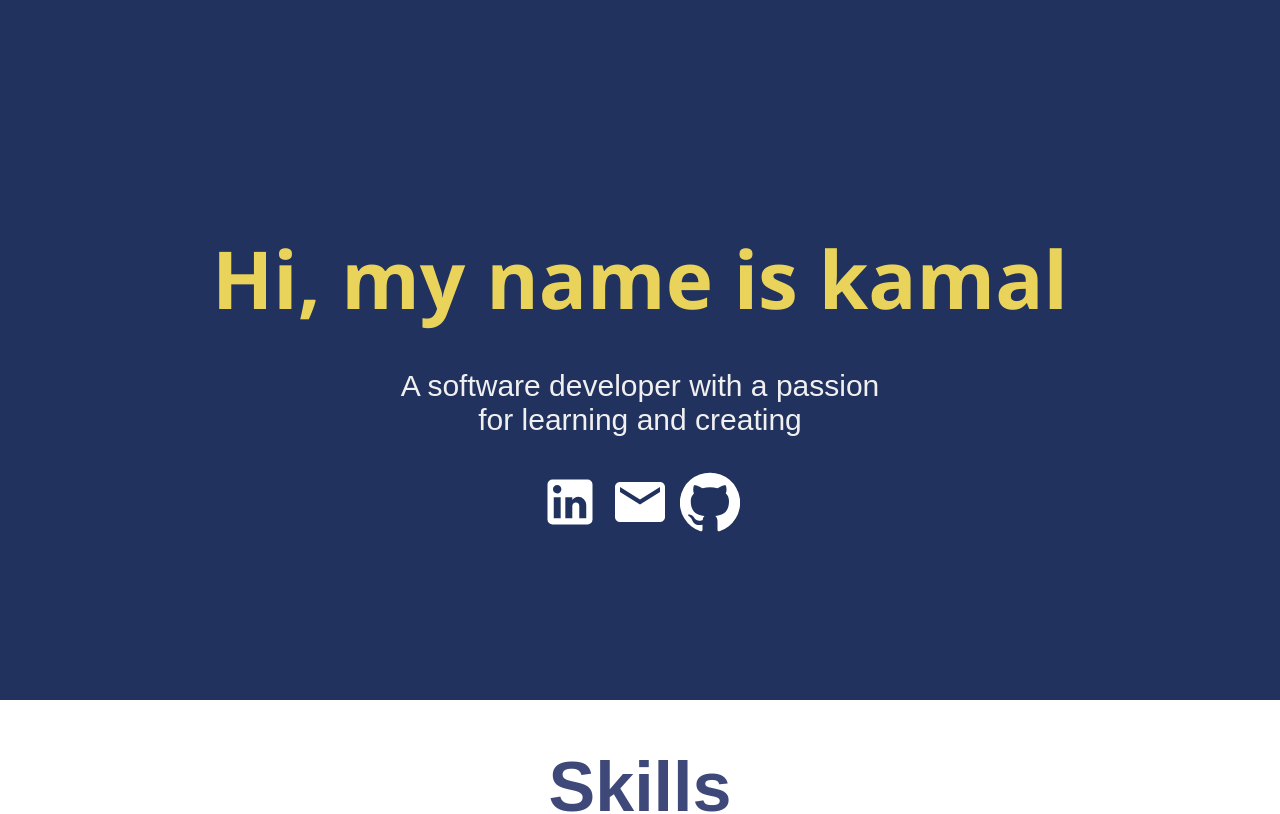
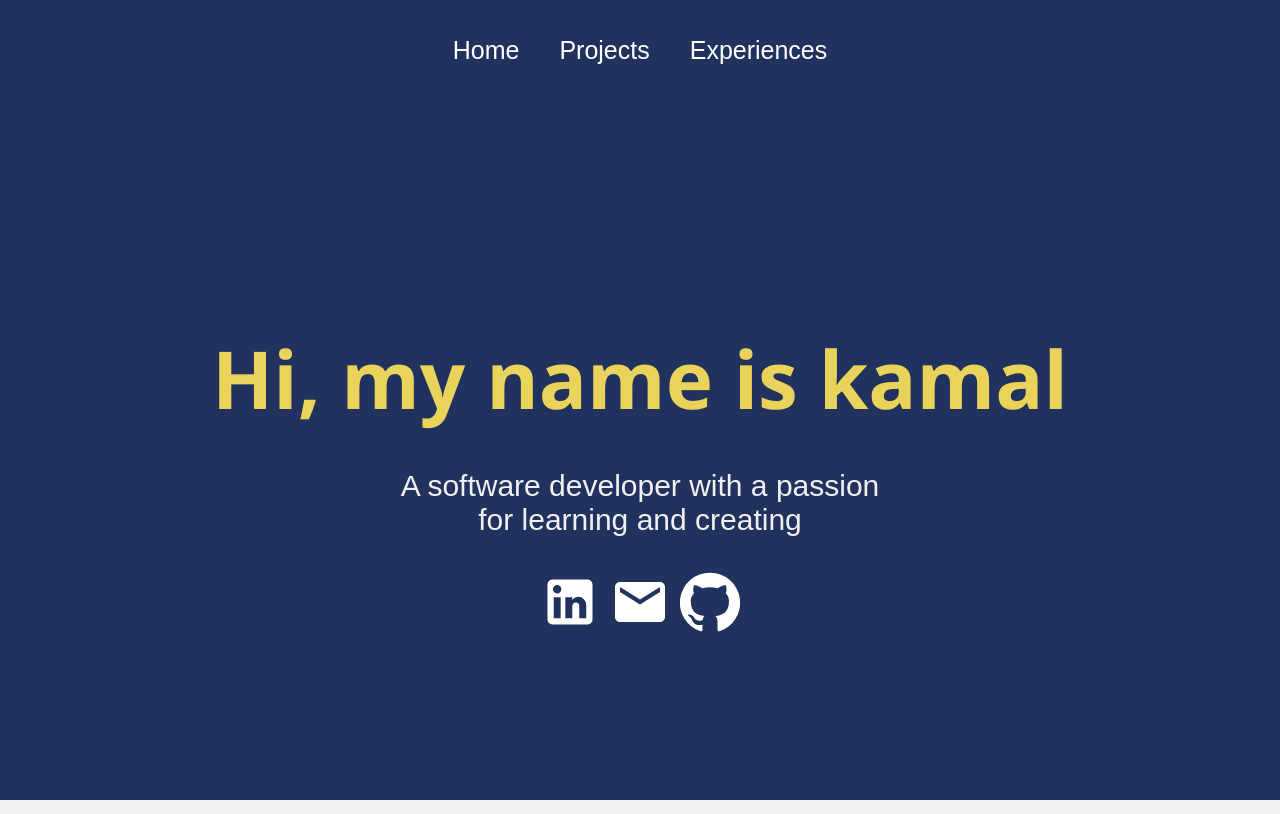
Before and after one commit to xardbazz/personal-portfolio-test, a React (Create React App) app: page / in a window 1280 px wide. Shown: the top 814 px of the page. Built offline with nearby package versions, Linux system fonts and the light colour scheme.

Commit message:
Updated home page

```diff
--- a/src/index.js
+++ b/src/index.js
@@ -1,7 +1,6 @@
 import React from 'react';
 import ReactDOM from 'react-dom/client';
 import App from './App';
-import Home from './pages/Home';
 import reportWebVitals from './reportWebVitals';
 
 const root = ReactDOM.createRoot(document.getElementById('root'));
@@ -10,11 +9,6 @@ root.render(
     <App />
   </React.StrictMode>
 );
-root.render(
-  <React.StrictMode>
-    <Home />
-  </React.StrictMode>
-);
 
 // If you want to start measuring performance in your app, pass a function
 // to log results (for example: reportWebVitals(console.log))
```
